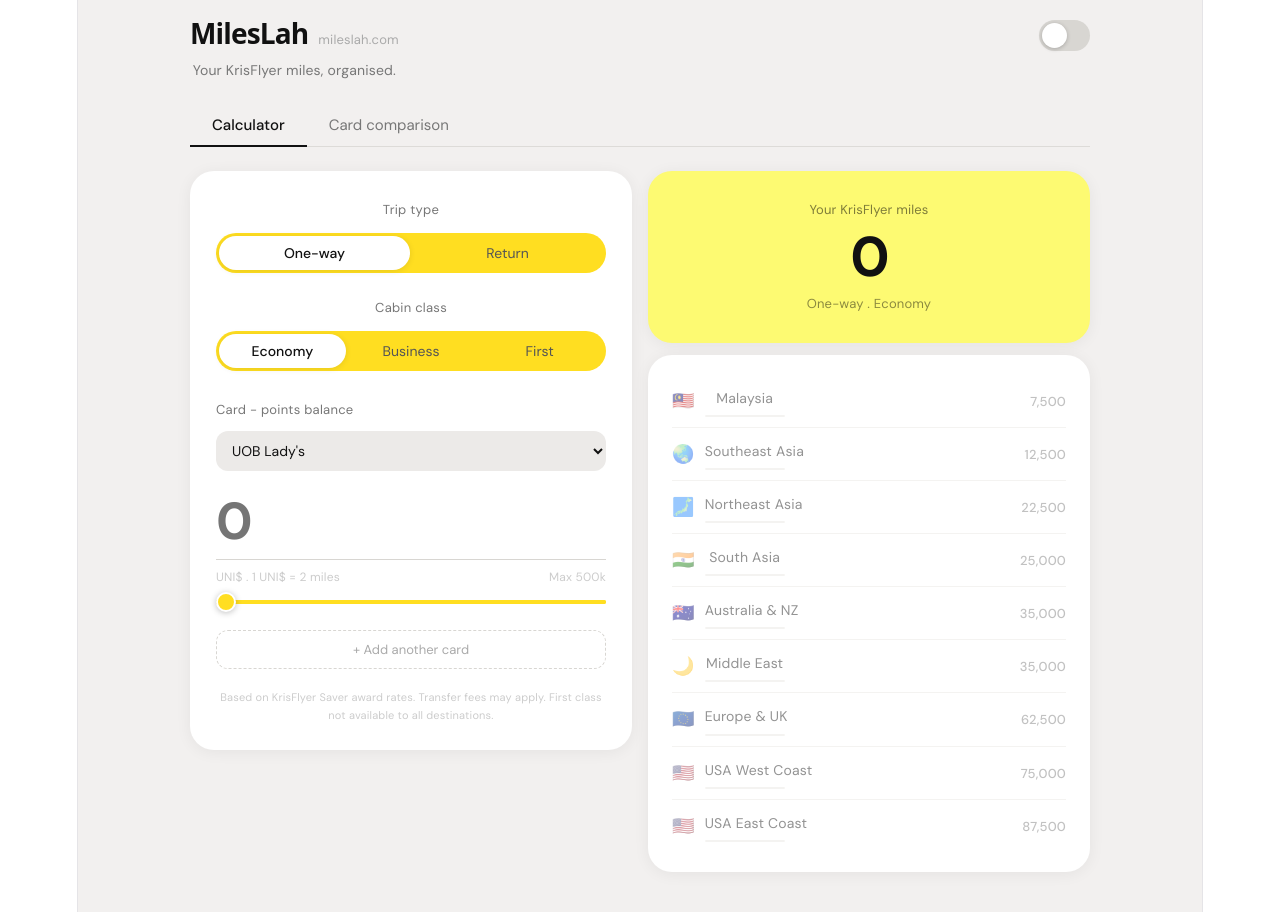
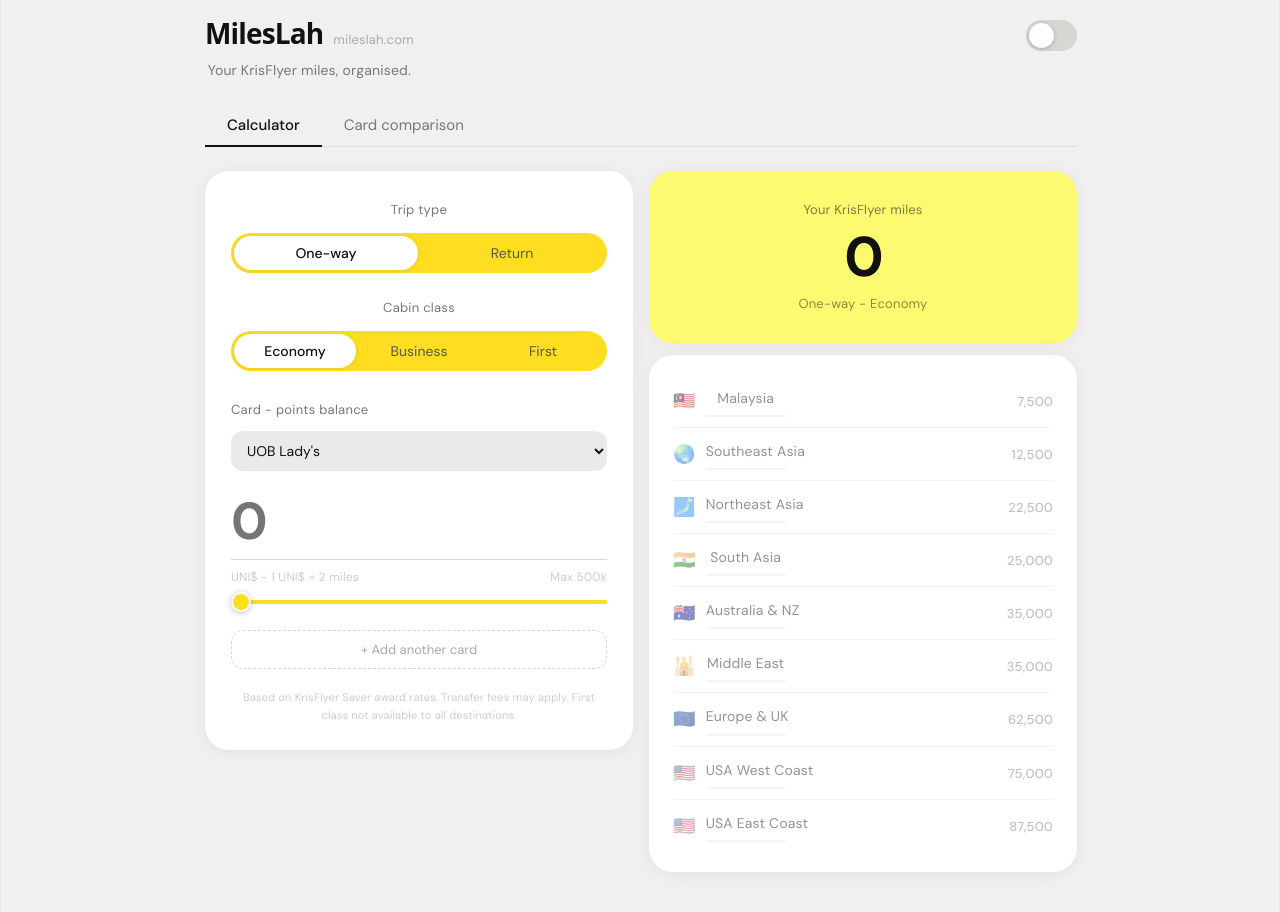
Before and after one commit to jamesliew/mileslah, a React (Vite) app: page / in a window 1280 px wide. Built offline with nearby package versions, Linux system fonts and the light colour scheme.

Commit message:
fix full width bg and unicode checkmarks

```diff
--- a/src/App.jsx
+++ b/src/App.jsx
@@ -1,6 +1,6 @@
 import { useState, useMemo } from "react";
 
-/* ─── Data ───────────────────────────────────────────────────── */
+/* ─── Data ─────────────────────────────────────────────────── */
 const BANKS = [
   { id:"uob_ladies",   name:"UOB Lady's",           currency:"UNI$",          ratio:2,   note:"1 UNI$ = 2 miles",  mine:true  },
   { id:"uob_ppv",      name:"UOB Pref. Platinum",    currency:"UNI$",          ratio:2,   note:"1 UNI$ = 2 miles",  mine:true  },
@@ -13,34 +13,34 @@
   { id:"ocbc_voyage",  name:"OCBC Voyage",           currency:"VOYAGE Miles",  ratio:1,   note:"1:1 direct",        mine:false },
   { id:"citi_premier", name:"Citi PremierMiles",     currency:"Citi Miles",    ratio:1,   note:"1:1 direct",        mine:false },
   { id:"hsbc_travel",  name:"HSBC TravelOne",        currency:"HSBC Points",   ratio:0.4, note:"2.5 pts = 1 mile",  mine:false },
-  { id:"sc_journey",   name:"SC Journey",            currency:"360\u00b0 Rewards", ratio:0.5, note:"2 pts = 1 mile", mine:false },
+  { id:"sc_journey",   name:"SC Journey",            currency:"360° Rewards",  ratio:0.5, note:"2 pts = 1 mile",    mine:false },
 ];
 
 const DESTINATIONS = [
-  { region:"Malaysia",        flag:"\ud83c\uddf2\ud83c\uddfe", economy:7500,  business:20000,  first:null   },
-  { region:"Southeast Asia",  flag:"\ud83c\udf0f",             economy:12500, business:32500,  first:null   },
-  { region:"Northeast Asia",  flag:"\ud83d\uddfe",             economy:22500, business:58000,  first:null   },
-  { region:"South Asia",      flag:"\ud83c\uddee\ud83c\uddf3", economy:25000, business:62500,  first:null   },
-  { region:"Australia & NZ",  flag:"\ud83c\udde6\ud83c\uddfa", economy:35000, business:80000,  first:110000 },
-  { region:"Middle East",     flag:"\ud83c\udf19",             economy:35000, business:80000,  first:110000 },
-  { region:"Europe & UK",     flag:"\ud83c\uddea\ud83c\uddfa", economy:62500, business:132500, first:172500 },
-  { region:"USA West Coast",  flag:"\ud83c\uddfa\ud83c\uddf8", economy:75000, business:155000, first:215000 },
-  { region:"USA East Coast",  flag:"\ud83c\uddfa\ud83c\uddf8", economy:87500, business:165000, first:228500 },
+  { region:"Malaysia",        flag:"🇲🇾", economy:7500,  business:20000,  first:null   },
+  { region:"Southeast Asia",  flag:"🌏", economy:12500, business:32500,  first:null   },
+  { region:"Northeast Asia",  flag:"🗾", economy:22500, business:58000,  first:null   },
+  { region:"South Asia",      flag:"🇮🇳", economy:25000, business:62500,  first:null   },
+  { region:"Australia & NZ",  flag:"🇦🇺", economy:35000, business:80000,  first:110000 },
+  { region:"Middle East",     flag:"🕌", economy:35000, business:80000,  first:110000 },
+  { region:"Europe & UK",     flag:"🇪🇺", economy:62500, business:132500, first:172500 },
+  { region:"USA West Coast",  flag:"🇺🇸", economy:75000, business:155000, first:215000 },
+  { region:"USA East Coast",  flag:"🇺🇸", economy:87500, business:165000, first:228500 },
 ];
 
 const CARDS = [
-  { id:"uob_ladies",   name:"UOB Lady's Card",             bank:"UOB",      mine:true,  bestMpd:4,   bestCat:"2 chosen categories",          localMpd:0.4, fxMpd:0.4,  fee:"S$194", feeWaive:true,  kfRatio:"1 UNI$ = 2 miles",        cap:"S$1,000/mth per category",        partners:"KrisFlyer, Asia Miles",                 perk:"Pick any 2 bonus categories per quarter",                  tag:"4mpd"    },
-  { id:"uob_ppv",      name:"UOB Preferred Platinum Visa", bank:"UOB",      mine:true,  bestMpd:4,   bestCat:"Online & mobile contactless",   localMpd:0.4, fxMpd:0.4,  fee:"S$194", feeWaive:true,  kfRatio:"1 UNI$ = 2 miles",        cap:"S$600/mth mobile + S$600 online", partners:"KrisFlyer, Asia Miles",                 perk:"4 mpd just by tapping your phone to pay",                  tag:"4mpd"    },
-  { id:"citi_prestige",name:"Citi Prestige",               bank:"Citibank", mine:true,  bestMpd:2,   bestCat:"FCY / overseas",                localMpd:1.3, fxMpd:2.0,  fee:"S$652", feeWaive:false, kfRatio:"2.5 TYP = 1 mile",        cap:"Uncapped",                        partners:"11 programmes - all 3 alliances + IHG", perk:"80,000 TYP (32,000 miles) on annual fee payment",          tag:"premium" },
-  { id:"citi_rewards", name:"Citi Rewards",                bank:"Citibank", mine:true,  bestMpd:4,   bestCat:"Online shopping & contactless", localMpd:0.4, fxMpd:0.4,  fee:"S$194", feeWaive:true,  kfRatio:"2.5 TYP = 1 mile",        cap:"S$1,000/mth",                     partners:"11 programmes - widest in Singapore",   perk:"Same 4 mpd but transfers to 11 airlines vs UOB's 2",       tag:"4mpd"    },
-  { id:"dbs_wwmc",     name:"DBS Woman's World Mastercard",bank:"DBS",      mine:true,  bestMpd:4,   bestCat:"All online spend (any MCC)",    localMpd:0.4, fxMpd:1.2,  fee:"S$196", feeWaive:true,  kfRatio:"1 DBS Point = 2 miles",   cap:"S$1,000/mth",                     partners:"KrisFlyer, Asia Miles, Qantas",          perk:"Broadest online coverage - any merchant category counts", tag:"4mpd"    },
-  { id:"dbs_wplat",    name:"DBS Woman's Platinum",        bank:"DBS",      mine:true,  bestMpd:0.4, bestCat:"Base rate only",                localMpd:0.4, fxMpd:1.2,  fee:"S$30",  feeWaive:true,  kfRatio:"1 DBS Point = 2 miles",   cap:"Uncapped",                        partners:"KrisFlyer, Asia Miles, Qantas",          perk:"Keep to pool DBS Points with your Woman's World card",      tag:"base"    },
-  { id:"dbs_altitude", name:"DBS Altitude Visa",           bank:"DBS",      mine:false, bestMpd:6,   bestCat:"Airlines & hotels (Expedia)",  localMpd:1.3, fxMpd:2.2,  fee:"S$196", feeWaive:true,  kfRatio:"1 DBS Point = 2 miles",   cap:"Uncapped on local & overseas",    partners:"KrisFlyer, Asia Miles, Qantas",          perk:"DBS Points never expire - best for long-term accumulation", tag:"everyday"},
-  { id:"uob_prvi",     name:"UOB PRVI Miles Visa",         bank:"UOB",      mine:false, bestMpd:3,   bestCat:"Regional (MY/TH/ID/VN)",       localMpd:1.4, fxMpd:2.4,  fee:"S$262", feeWaive:false, kfRatio:"1 UNI$ = 2 miles",        cap:"Uncapped",                        partners:"KrisFlyer, Asia Miles",                 perk:"Strong overseas rate; UNI$ pools with your Lady's & PPV",  tag:"overseas"},
-  { id:"ocbc_voyage",  name:"OCBC Voyage",                 bank:"OCBC",     mine:false, bestMpd:2.3, bestCat:"FCY & overseas",               localMpd:1.6, fxMpd:2.3,  fee:"S$488", feeWaive:false, kfRatio:"1 VOYAGE = 1 KF mile",    cap:"Uncapped",                        partners:"KrisFlyer (no transfer fee)",            perk:"Highest local base rate in SG at 1.6 mpd; no transfer fee", tag:"local"   },
-  { id:"citi_premier", name:"Citi PremierMiles",           bank:"Citibank", mine:false, bestMpd:2.2, bestCat:"FCY spend",                    localMpd:1.2, fxMpd:2.2,  fee:"S$194", feeWaive:true,  kfRatio:"1 Citi Mile = 1 KF mile", cap:"Uncapped",                        partners:"11 programmes - same as Citi Prestige",  perk:"Citi Miles never expire; 10,000 bonus miles on annual fee", tag:"everyday"},
-  { id:"hsbc_travel",  name:"HSBC TravelOne",              bank:"HSBC",     mine:false, bestMpd:2.4, bestCat:"FCY spend",                    localMpd:1.2, fxMpd:2.4,  fee:"S$194", feeWaive:false, kfRatio:"2.5 HSBC Pts = 1 mile",   cap:"Uncapped",                        partners:"21 programmes - most in Singapore",     perk:"Only SG card with instant, fee-free KrisFlyer transfers",   tag:"overseas"},
-  { id:"kf_uob",       name:"KrisFlyer UOB",               bank:"UOB",      mine:false, bestMpd:3,   bestCat:"SIA Group (SQ/Scoot/KrisShop)",localMpd:1.2, fxMpd:1.2,  fee:"S$196", feeWaive:false, kfRatio:"Direct - no conversion", cap:"Uncapped on SIA Group",         partners:"KrisFlyer only",                         perk:"Miles auto-credited monthly - no transfer step, no fee", tag:"direct"  },
+  { id:"uob_ladies",   name:"UOB Lady's Card",             bank:"UOB",      mine:true,  bestMpd:4,   bestCat:"2 chosen categories",          localMpd:0.4, fxMpd:0.4,  fee:"S$194", feeWaive:true,  kfRatio:"1 UNI$ = 2 miles",        cap:"S$1,000/mth per category",        partners:"KrisFlyer, Asia Miles",                 perk:"Pick any 2 bonus categories per quarter",                     tag:"4mpd"    },
+  { id:"uob_ppv",      name:"UOB Preferred Platinum Visa", bank:"UOB",      mine:true,  bestMpd:4,   bestCat:"Online & mobile contactless",   localMpd:0.4, fxMpd:0.4,  fee:"S$194", feeWaive:true,  kfRatio:"1 UNI$ = 2 miles",        cap:"S$600/mth mobile + S$600 online", partners:"KrisFlyer, Asia Miles",                 perk:"4 mpd just by tapping your phone to pay",                     tag:"4mpd"    },
+  { id:"citi_prestige",name:"Citi Prestige",               bank:"Citibank", mine:true,  bestMpd:2,   bestCat:"FCY / overseas",                localMpd:1.3, fxMpd:2.0,  fee:"S$652", feeWaive:false, kfRatio:"2.5 TYP = 1 mile",        cap:"Uncapped",                        partners:"11 programmes - all 3 alliances + IHG", perk:"80,000 TYP (32,000 miles) on annual fee payment",             tag:"premium" },
+  { id:"citi_rewards", name:"Citi Rewards",                bank:"Citibank", mine:true,  bestMpd:4,   bestCat:"Online shopping & contactless", localMpd:0.4, fxMpd:0.4,  fee:"S$194", feeWaive:true,  kfRatio:"2.5 TYP = 1 mile",        cap:"S$1,000/mth",                     partners:"11 programmes - widest in Singapore",   perk:"Same 4 mpd but transfers to 11 airlines vs UOB's 2",          tag:"4mpd"    },
+  { id:"dbs_wwmc",     name:"DBS Woman's World Mastercard",bank:"DBS",      mine:true,  bestMpd:4,   bestCat:"All online spend (any MCC)",    localMpd:0.4, fxMpd:1.2,  fee:"S$196", feeWaive:true,  kfRatio:"1 DBS Point = 2 miles",   cap:"S$1,000/mth",                     partners:"KrisFlyer, Asia Miles, Qantas",          perk:"Broadest online coverage - any merchant category counts",      tag:"4mpd"    },
+  { id:"dbs_wplat",    name:"DBS Woman's Platinum",        bank:"DBS",      mine:true,  bestMpd:0.4, bestCat:"Base rate only",                localMpd:0.4, fxMpd:1.2,  fee:"S$30",  feeWaive:true,  kfRatio:"1 DBS Point = 2 miles",   cap:"Uncapped",                        partners:"KrisFlyer, Asia Miles, Qantas",          perk:"Keep to pool DBS Points with your Woman's World card",         tag:"base"    },
+  { id:"dbs_altitude", name:"DBS Altitude Visa",           bank:"DBS",      mine:false, bestMpd:6,   bestCat:"Airlines & hotels (Expedia)",  localMpd:1.3, fxMpd:2.2,  fee:"S$196", feeWaive:true,  kfRatio:"1 DBS Point = 2 miles",   cap:"Uncapped on local & overseas",    partners:"KrisFlyer, Asia Miles, Qantas",          perk:"DBS Points never expire - best for long-term accumulation",    tag:"everyday"},
+  { id:"uob_prvi",     name:"UOB PRVI Miles Visa",         bank:"UOB",      mine:false, bestMpd:3,   bestCat:"Regional (MY/TH/ID/VN)",        localMpd:1.4, fxMpd:2.4,  fee:"S$262", feeWaive:false, kfRatio:"1 UNI$ = 2 miles",        cap:"Uncapped",                        partners:"KrisFlyer, Asia Miles",                 perk:"Strong overseas rate; UNI$ pools with your Lady's & PPV",     tag:"overseas"},
+  { id:"ocbc_voyage",  name:"OCBC Voyage",                 bank:"OCBC",     mine:false, bestMpd:2.3, bestCat:"FCY & overseas",                localMpd:1.6, fxMpd:2.3,  fee:"S$488", feeWaive:false, kfRatio:"1 VOYAGE = 1 KF mile",    cap:"Uncapped",                        partners:"KrisFlyer (no transfer fee)",            perk:"Highest local base rate in SG at 1.6 mpd; no transfer fee",   tag:"local"   },
+  { id:"citi_premier", name:"Citi PremierMiles",           bank:"Citibank", mine:false, bestMpd:2.2, bestCat:"FCY spend",                     localMpd:1.2, fxMpd:2.2,  fee:"S$194", feeWaive:true,  kfRatio:"1 Citi Mile = 1 KF mile", cap:"Uncapped",                        partners:"11 programmes - same as Citi Prestige",  perk:"Citi Miles never expire; 10,000 bonus miles on annual fee",   tag:"everyday"},
+  { id:"hsbc_travel",  name:"HSBC TravelOne",              bank:"HSBC",     mine:false, bestMpd:2.4, bestCat:"FCY spend",                     localMpd:1.2, fxMpd:2.4,  fee:"S$194", feeWaive:false, kfRatio:"2.5 HSBC Pts = 1 mile",   cap:"Uncapped",                        partners:"21 programmes - most in Singapore",      perk:"Only SG card with instant, fee-free KrisFlyer transfers",     tag:"overseas"},
+  { id:"kf_uob",       name:"KrisFlyer UOB",               bank:"UOB",      mine:false, bestMpd:3,   bestCat:"SIA Group (SQ/Scoot/KrisShop)",localMpd:1.2, fxMpd:1.2,  fee:"S$196", feeWaive:false, kfRatio:"Direct - no conversion",   cap:"Uncapped on SIA Group",           partners:"KrisFlyer only",                         perk:"Miles auto-credited monthly - no transfer step, no fee",      tag:"direct"  },
 ];
 
 const TAG_META = {
@@ -67,32 +67,37 @@
     border:           dark ? "#333333"           : "#e8e6e2",
     borderInput:      dark ? "#3a3a3a"           : "#d8d6d2",
     borderTab:        dark ? "#333333"           : "#dddbd8",
-    segBg:            "#FFDE21",
-    segActive:        "#ffffff",
+    segBg:            dark ? "#FFDE21"           : "#FFDE21",
+    segActive:        dark ? "#ffffff"           : "#ffffff",
     segShadow:        dark ? "0 1px 5px rgba(0,0,0,0.5)" : "0 1px 6px rgba(0,0,0,0.10)",
     selectBg:         dark ? "#2a2a2a"           : "#eceae8",
     inputBg:          "transparent",
     summaryBg:        dark ? "#2a2a2a"           : "#eceae8",
-    heroBg:           "#fdfa72",
+    // hero card
+    heroBg:           dark ? "#fdfa72"           : "#fdfa72",
     heroText:         "#111111",
-    green:            "#111111",
+    // accent / check marks
+    green:            dark ? "#111111"           : "#111111",
     greenFaint:       dark ? "rgba(253,250,114,0.1)" : "#fefee8",
+    // my-card highlight
     myCardBg:         "#ffffff",
     myCardBorder:     dark ? "1px solid #4a4a20" : "1px solid #ede800",
     myCardBadgeBg:    dark ? "#3a3a18"           : "#fefccc",
     myCardBadgeColor: dark ? "#fdfa72"           : "#7a7000",
-    toggleBg:         "#FFDE21",
+    // toggle button
+    toggleBg:         dark ? "#FFDE21"           : "#FFDE21",
     toggleColor:      "#111111",
     cardShadow:       dark ? "0 2px 20px rgba(0,0,0,0.5)" : "0 2px 16px rgba(0,0,0,0.06)",
-    ct:       "#111111",
-    ctSec:    "#777777",
-    ctTer:    "#aaaaaa",
-    ctMute:   "#cccccc",
+    // card text - always dark since cards are always white
+    ct:     "#111111",
+    ctSec:  "#777777",
+    ctTer:  "#aaaaaa",
+    ctMute: "#cccccc",
     ctBorder: "#e8e6e2",
   };
 }
 
-/* ─── Shared ──────────────────────────────────────────────────── */
+/* ─── Shared ────────────────────────────────────────────────── */
 function SegControl({ options, value, onChange, t }) {
   return (
     <div style={{ display:"flex", background:t.segBg, borderRadius:999, padding:3, gap:2 }}>
@@ -101,7 +106,7 @@
           flex:1, padding:"8px 16px", borderRadius:999, border:"none", cursor:"pointer",
           fontSize:14, fontFamily:"inherit", fontWeight:value===k?500:400, whiteSpace:"nowrap",
           background: value===k ? t.segActive : "transparent",
-          color: value===k ? "#111111" : "#555555",
+          color: value===k ? '#111111' : '#555555',
           boxShadow: value===k ? t.segShadow : "none",
           transition:"all 0.15s",
         }}>{v}</button>
@@ -123,7 +128,7 @@
   );
 }
 
-/* ─── Calculator Tab ──────────────────────────────────────────── */
+/* ─── Calculator Tab ────────────────────────────────────────── */
 function CalculatorTab({ t }) {
   const [entries, setEntries] = useState([{ id:1, bankId:"uob_ladies", points:0 }]);
   const [cabin, setCabin]     = useState("economy");
@@ -140,7 +145,7 @@
   const removeEntry = id => setEntries(p => p.filter(e => e.id !== id));
   const upd         = (id,f,v) => setEntries(p => p.map(e => e.id===id?{...e,[f]:v}:e));
 
-  const dests       = DESTINATIONS.filter(d => d[cabin] !== null);
+  const dests      = DESTINATIONS.filter(d => d[cabin] !== null);
   const unreachable = dests.filter(d => totalMiles < d[cabin]*mul);
   const nextTarget  = unreachable.length ? unreachable.reduce((a,b) => a[cabin]<b[cabin]?a:b) : null;
   const CABINS      = [["economy","Economy"],["business","Business"],["first","First"]];
@@ -149,6 +154,8 @@
 
   return (
     <div className="ml-calc-grid">
+
+      {/* ── LEFT: inputs ─────────────────────────── */}
       <Card t={t}>
         <p style={lbl}>Trip type</p>
         <div style={{ marginBottom:22 }}>
@@ -192,7 +199,7 @@
                 }}
               />
               <div style={{ display:"flex", justifyContent:"space-between", marginTop:4, marginBottom:10 }}>
-                <span style={{ fontSize:12, color:t.ctMute }}>{bank.currency} . {bank.note}</span>
+                <span style={{ fontSize:12, color:t.ctMute }}>{bank.currency} - {bank.note}</span>
                 <span style={{ fontSize:12, color:t.ctMute }}>Max {MAX/1000}k</span>
               </div>
 
@@ -222,17 +229,21 @@
         </p>
       </Card>
 
+      {/* ── RIGHT: totals + destinations ─────────── */}
       <div className="ml-right-col" style={{ display:"flex", flexDirection:"column", gap:12 }}>
+
+        {/* Yellow hero total card */}
         <div style={{ background:t.heroBg, borderRadius:24, padding:"26px", boxShadow:t.cardShadow }}>
           <p style={{ fontSize:13, color:"rgba(0,0,0,0.5)", margin:"0 0 6px" }}>Your KrisFlyer miles</p>
           <p style={{ fontSize:56, fontWeight:700, color:t.heroText, margin:"0 0 4px", letterSpacing:"-0.03em", lineHeight:1 }} className="ml-hero-miles">
             {totalMiles.toLocaleString()}
           </p>
           <p style={{ fontSize:13, color:"rgba(0,0,0,0.45)", margin:"6px 0 0" }}>
-            {trip==="return"?"Return":"One-way"} . {cabin.charAt(0).toUpperCase()+cabin.slice(1)}
+            {trip==="return"?"Return":"One-way"} - {cabin.charAt(0).toUpperCase()+cabin.slice(1)}
           </p>
         </div>
 
+        {/* Next unlock nudge */}
         {nextTarget && totalMiles > 0 && (
           <Card t={t} style={{ padding:"16px 20px" }}>
             <p style={{ fontSize:12, color:t.textTer, margin:"0 0 4px" }}>Next unlock</p>
@@ -243,6 +254,7 @@
           </Card>
         )}
 
+        {/* Destination list */}
         <Card t={t} style={{ padding:"20px 24px" }}>
           {dests.map((dest, idx) => {
             const needed = dest[cabin]*mul;
@@ -266,7 +278,7 @@
                 </div>
                 <div style={{ textAlign:"right" }}>
                   <span style={{ fontSize:13, fontWeight:500, color:ok?"#111111":t.ctSec }}>{needed.toLocaleString()}</span>
-                  {ok && <div style={{ fontSize:10, color:"#111111", marginTop:1 }}>\u2713</div>}
+                  {ok && <div style={{ fontSize:10, color:"#111111", marginTop:1 }}>&#10003;</div>}
                 </div>
               </div>
             );
@@ -277,7 +289,7 @@
   );
 }
 
-/* ─── Card Comparison Tab ─────────────────────────────────────── */
+/* ─── Card Comparison Tab ───────────────────────────────────── */
 function ComparisonTab({ t }) {
   const [filter, setFilter]     = useState("all");
   const [expanded, setExpanded] = useState(null);
@@ -393,23 +405,31 @@
       <link href="https://fonts.googleapis.com/css2?family=DM+Sans:ital,opsz,wght@0,9..40,300;0,9..40,400;0,9..40,500;0,9..40,700;1,9..40,400&display=swap" rel="stylesheet" />
       <style>{`
         .ml-slider { -webkit-appearance:none; appearance:none; width:100%; height:4px; border-radius:2px; background:#FFDE21; outline:none; display:block; margin:0; padding:0; }
+        .ml-slider::-webkit-slider-container { display:flex; align-items:center; }
         .ml-slider::-webkit-slider-runnable-track { -webkit-appearance:none; appearance:none; background:#FFDE21; border-radius:2px; height:4px; }
         .ml-slider::-webkit-slider-thumb { -webkit-appearance:none; appearance:none; width:20px; height:20px; border-radius:50%; background:#FFDE21; cursor:pointer; box-shadow:0 1px 6px rgba(0,0,0,0.25); margin-top:-8px; border:2.5px solid #fff; }
         .ml-slider::-moz-range-track { background:#FFDE21; border-radius:2px; height:4px; }
         .ml-slider::-moz-range-thumb { width:16px; height:16px; border-radius:50%; background:#FFDE21; cursor:pointer; border:2.5px solid #fff; box-shadow:0 1px 6px rgba(0,0,0,0.25); }
-        * { box-sizing:border-box; }
+        /* layout */
+        *, *::before, *::after { box-sizing:border-box; margin:0; padding:0; }
+        html, body, #root { width:100%; min-height:100vh; margin:0; padding:0; overflow-x:hidden; }
         .ml-calc-grid { display:grid; grid-template-columns:1fr 1fr; gap:16px; align-items:start; }
+        .ml-seg-filters { display:flex; flex-wrap:wrap; gap:6px; margin-bottom:20px; }
+        /* mobile */
+        /* responsive typography */
         @media (max-width:680px) {
           .ml-hero-miles { font-size:44px !important; }
+          .ml-input-big { font-size:40px !important; }
           .ml-calc-grid { grid-template-columns:1fr !important; }
           .ml-card-row-stats { flex-wrap:wrap; gap:14px !important; }
           .ml-header h1 { font-size:22px !important; }
           .ml-tabs button { padding:10px 14px !important; font-size:14px !important; }
         }
       `}</style>
-      <div style={{ minHeight:"100vh", background:t.outerBg, padding:"20px 14px 40px", fontFamily:"'DM Sans',system-ui,sans-serif", transition:"background 0.3s" }}>
-        <div style={{ maxWidth:900, margin:"0 auto", width:"100%" }}>
+      <div style={{ minHeight:"100vh", background:t.outerBg, fontFamily:"'DM Sans',system-ui,sans-serif", transition:"background 0.3s", width:"100vw", boxSizing:"border-box" }}>
+        <div style={{ maxWidth:900, margin:"0 auto", width:"100%", padding:"20px 14px 40px", boxSizing:"border-box" }}>
 
+          {/* Header */}
           <div className="ml-header" style={{ display:"flex", justifyContent:"space-between", alignItems:"flex-start", marginBottom:22 }}>
             <div>
               <div style={{ display:"flex", alignItems:"baseline", gap:10, marginBottom:4 }}>
@@ -421,6 +441,7 @@
             <DarkToggle dark={dark} onToggle={() => setDark(d => !d)} />
           </div>
 
+          {/* Tabs */}
           <div className="ml-tabs" style={{ display:"flex", borderBottom:`1.5px solid ${t.borderTab}`, marginBottom:24 }}>
             {[["calculator","Calculator"],["comparison","Card comparison"]].map(([k,v]) => (
               <button key={k} onClick={() => setTab(k)} style={{
```
